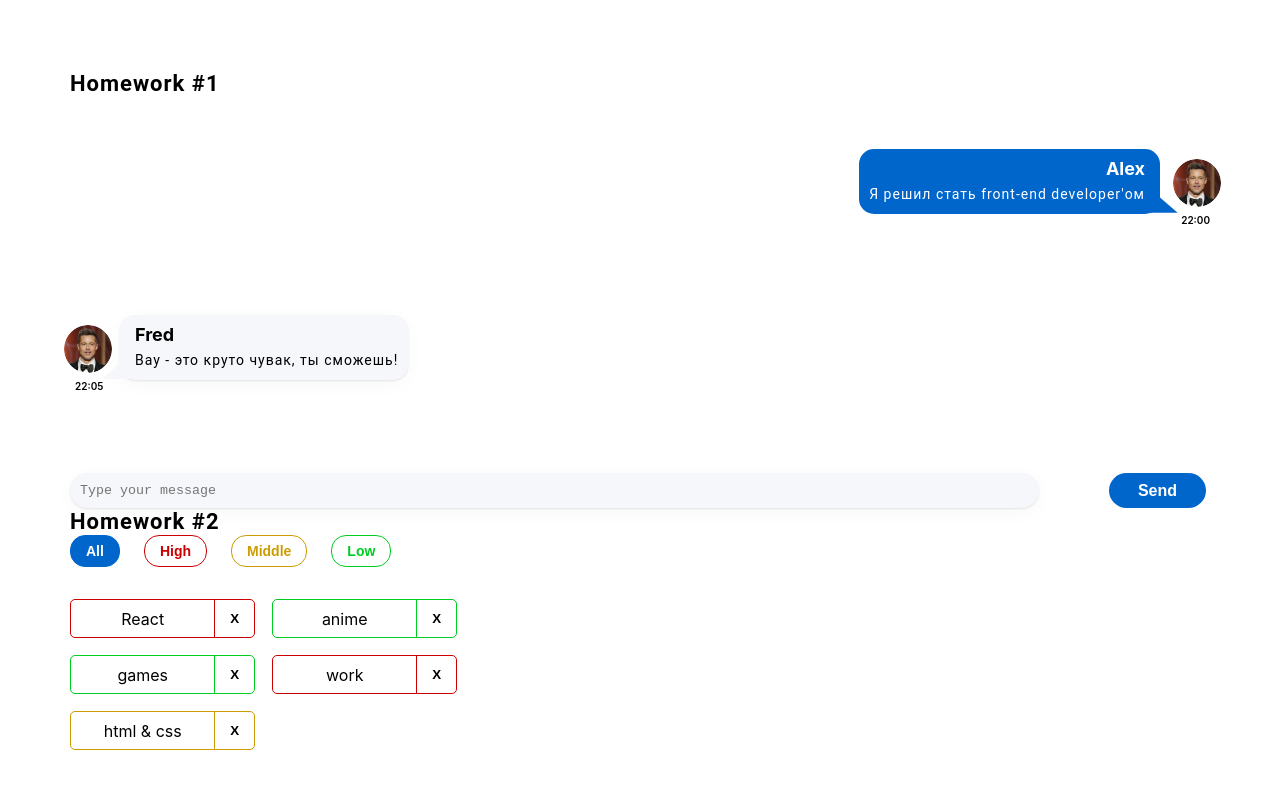
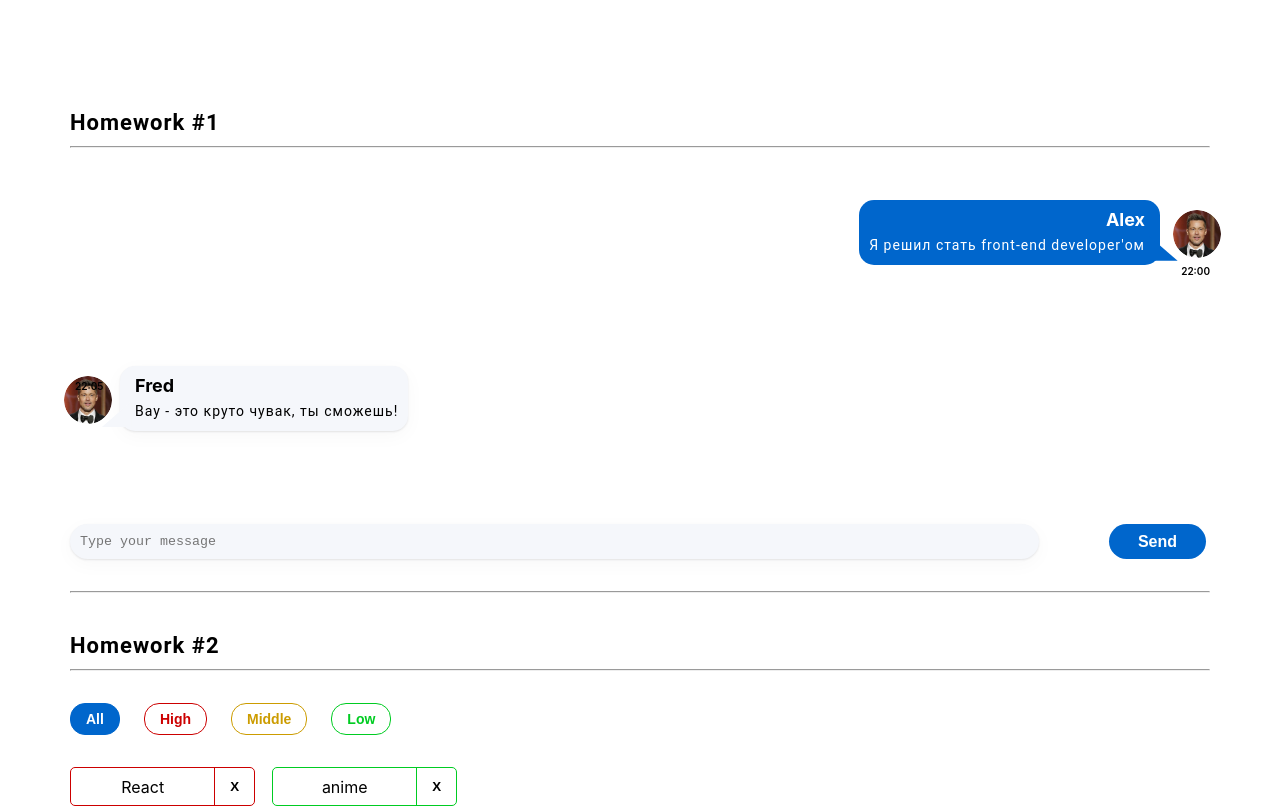
Before and after one commit to incseeuu/hws2, a React (Create React App) app: page /#/ in a window 1280 px wide. Shown: the top 808 px of the page. Built offline with nearby package versions, Linux system fonts and the light colour scheme.

Commit message:
hr styling

```diff
--- a/src/s1-main/App.module.css
+++ b/src/s1-main/App.module.css
@@ -8,6 +8,8 @@
 }
 
 .hwTitle {
+    margin-top: 39px;
+    margin-bottom: 10px;
     font-family: 'Roboto';
     font-style: normal;
     font-weight: 600;
--- a/src/s2-homeworks/hw01/HW1.tsx
+++ b/src/s2-homeworks/hw01/HW1.tsx
@@ -58,6 +58,7 @@ const HW1 = () => {
     return (
         <div id={'hw1'}>
             <div className={s2.hwTitle}>Homework #1</div>
+            <hr/>
             <div className={s2.hw}>
                 {/*проверка отображения (не менять)*/}
                 <div>
@@ -68,6 +69,7 @@ const HW1 = () => {
                 {/*для автоматической проверки дз (не менять)*/}
                 <MessageSender M={Message} />
             </div>
+            <hr/>
         </div>
     )
 }
--- a/src/s2-homeworks/hw01/friend-message/FriendMessage.module.css
+++ b/src/s2-homeworks/hw01/friend-message/FriendMessage.module.css
@@ -40,7 +40,7 @@
     background: #F5F7FB;
     height: 40px;
     width: 30px;
-    top: 21.2em;
+    top: 24.2em;
     left: 6.35em;
     position: absolute;
     clip-path: polygon(100% 35%, 0% 100%, 100% 100%);
--- a/src/s2-homeworks/hw01/message-sender/MessageSender.module.css
+++ b/src/s2-homeworks/hw01/message-sender/MessageSender.module.css
@@ -2,6 +2,7 @@
     display: flex;
     max-width: 85%;
     margin-top: 56px;
+    margin-bottom: 32px;
 }
 
 .textarea {
--- a/src/s2-homeworks/hw01/message/Message.module.css
+++ b/src/s2-homeworks/hw01/message/Message.module.css
@@ -37,7 +37,7 @@
     background-color: #0066CC;
     height: 40px;
     width: 30px;
-    top: 10.80em;
+    top: 13.80em;
     right: 6.4em;
     position: absolute;
     clip-path: polygon(0 35%, 0% 100%, 100% 100%);
--- a/src/s2-homeworks/hw02/HW2.tsx
+++ b/src/s2-homeworks/hw02/HW2.tsx
@@ -57,6 +57,7 @@ function HW2() {
     return (
         <div id={'hw2'}>
             <div className={s2.hwTitle}>Homework #2</div>
+            <hr/>
             <div className={s2.hw}>
                 <Affairs
                     data={filteredAffairs}
--- a/src/s2-homeworks/hw02/affairs/Affairs.module.css
+++ b/src/s2-homeworks/hw02/affairs/Affairs.module.css
@@ -2,6 +2,7 @@
     display: flex;
     gap: 24px;
     margin-bottom: 32px;
+    margin-top: 32px;
 }
 
 .all {
```
